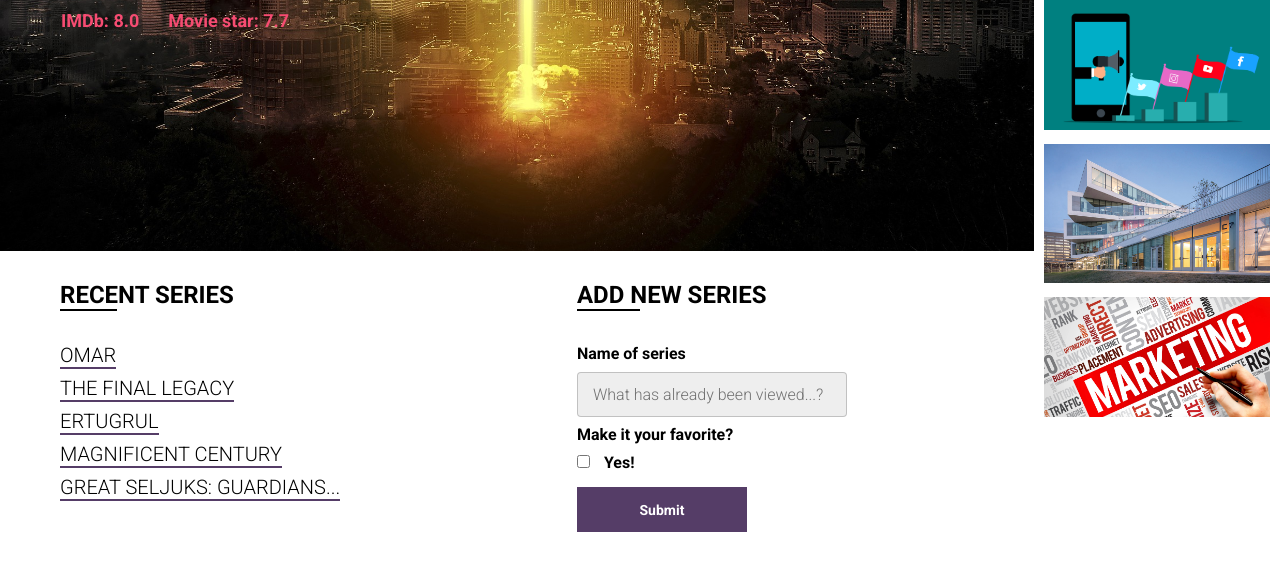
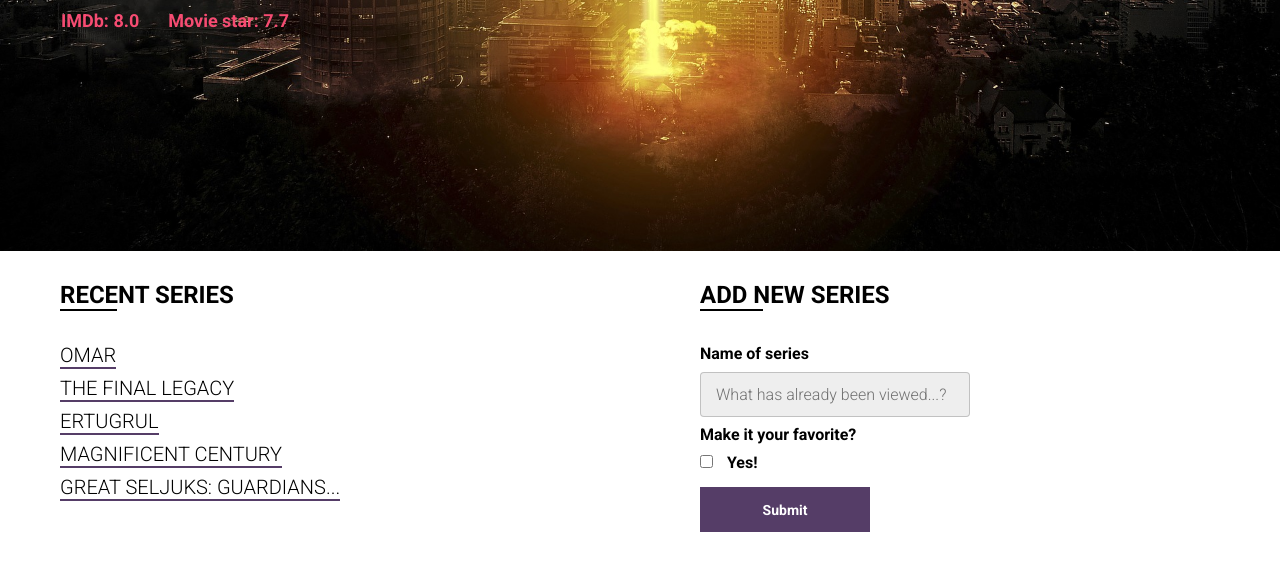
Before and after one commit to ToshpulatovAlimardon/DOM-amaliyot, a plain HTML site: page index.html in a window 1280 px wide. Shown: the part 229-800 px from the top of the page. Drawn offline with Linux system fonts and the light colour scheme.

Commit message:
remove advertising

```diff
--- a/js/script.js
+++ b/js/script.js
@@ -0,0 +1,4 @@
+"use strict";
+
+const promoAdv = document.querySelector(".promo__adv");
+promoAdv.remove();
```
Also changed, not shown: index.html (+7 -2 lines).
